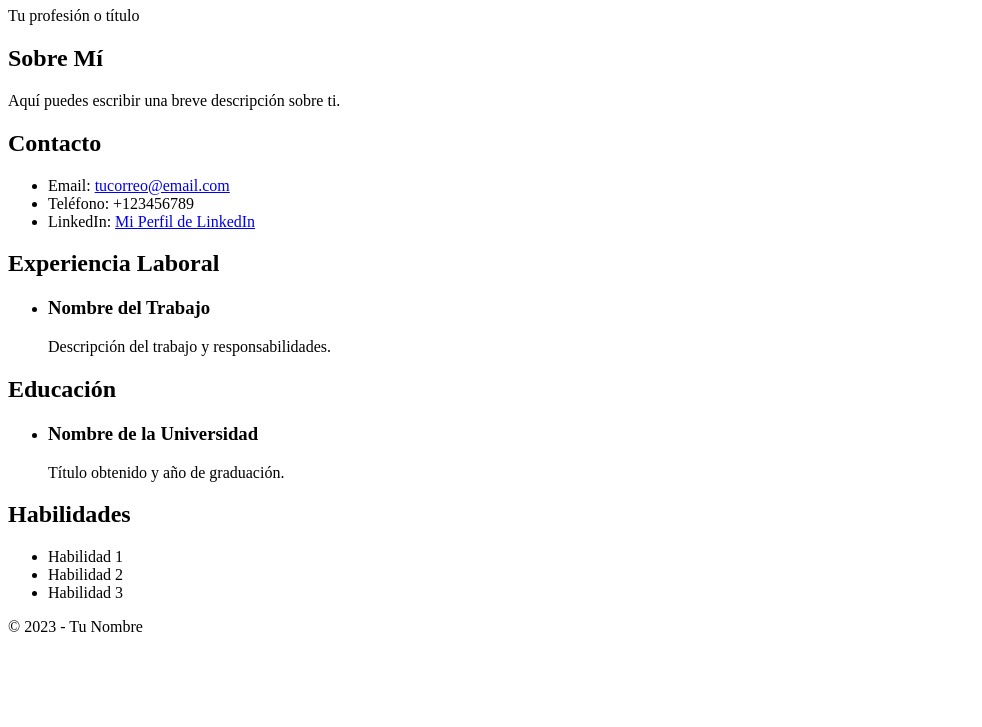
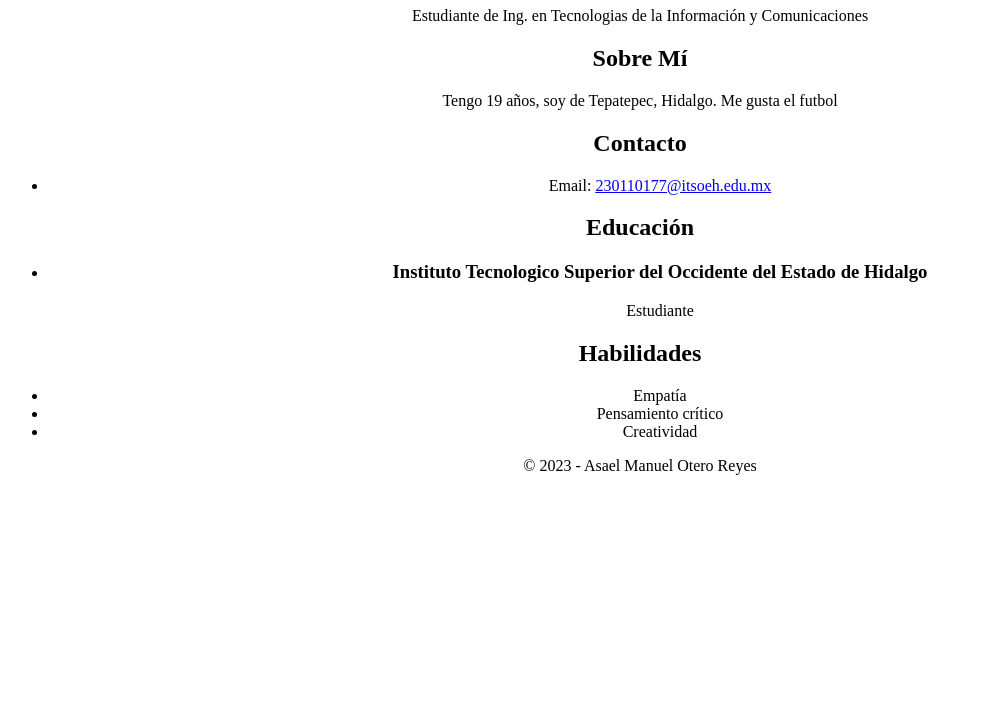
Before and after one commit to asaelitop/Mipaginaweb, a plain HTML site: page index.html in a window 1280 px wide. Shown: the part 73-800 px from the top of the page, without its empty margins (0-982 px from the left). Drawn offline with Linux system fonts and the light colour scheme.

Commit message:
Cambios a estructura

```diff
--- a/index.html
+++ b/index.html
@@ -2,45 +2,32 @@
 <html>
 <head>
     <meta charset="UTF-8">
-    <title>Tu Nombre - Datos Personales</title>
+    <title>Asael Manuel Otero Reyes - Datos Personales</title>
 </head>
 <body>
+    <center>
     <header>
-        <h1>Tu Nombre</h1>
-        <p>Tu profesión o título</p>
+        <h1>Asael Manuel Otero Reyes</h1>
+        <p>Estudiante de Ing. en Tecnologias de la Información y Comunicaciones</p>
     </header>
 
     <section id="sobre-mi">
         <h2>Sobre Mí</h2>
-        <p>Aquí puedes escribir una breve descripción sobre ti.</p>
+        <p>Tengo 19 años, soy de Tepatepec, Hidalgo. Me gusta el futbol</p>
     </section>
 
     <section id="contacto">
         <h2>Contacto</h2>
         <ul>
-            <li>Email: <a href="mailto:tucorreo@email.com">tucorreo@email.com</a></li>
-            <li>Teléfono: +123456789</li>
-            <li>LinkedIn: <a href="https://www.linkedin.com/in/tuperfil" target="_blank">Mi Perfil de LinkedIn</a></li>
+            <li>Email: <a href="mailto:tucorreo@email.com">230110177@itsoeh.edu.mx</a></li>
         </ul>
     </section>
-
-    <section id="experiencia">
-        <h2>Experiencia Laboral</h2>
-        <ul>
-            <li>
-                <h3>Nombre del Trabajo</h3>
-                <p>Descripción del trabajo y responsabilidades.</p>
-            </li>
-            <!-- Puedes agregar más trabajos aquí -->
-        </ul>
-    </section>
-
     <section id="educacion">
         <h2>Educación</h2>
         <ul>
             <li>
-                <h3>Nombre de la Universidad</h3>
-                <p>Título obtenido y año de graduación.</p>
+                <h3>Instituto Tecnologico Superior del Occidente del Estado de Hidalgo</h3>
+                <p>Estudiante</p>
             </li>
             <!-- Puedes agregar más información educativa aquí -->
         </ul>
@@ -49,14 +36,15 @@
     <section id="habilidades">
         <h2>Habilidades</h2>
         <ul>
-            <li>Habilidad 1</li>
-            <li>Habilidad 2</li>
-            <li>Habilidad 3</li>
+            <li>Empatía</li>
+            <li>Pensamiento crítico</li>
+            <li>Creatividad</li>
         </ul>
     </section>
 
     <footer>
-        <p>&copy; 2023 - Tu Nombre</p>
+        <p>&copy; 2023 - Asael Manuel Otero Reyes</p>
     </footer>
+</center>
 </body>
 </html>
```
